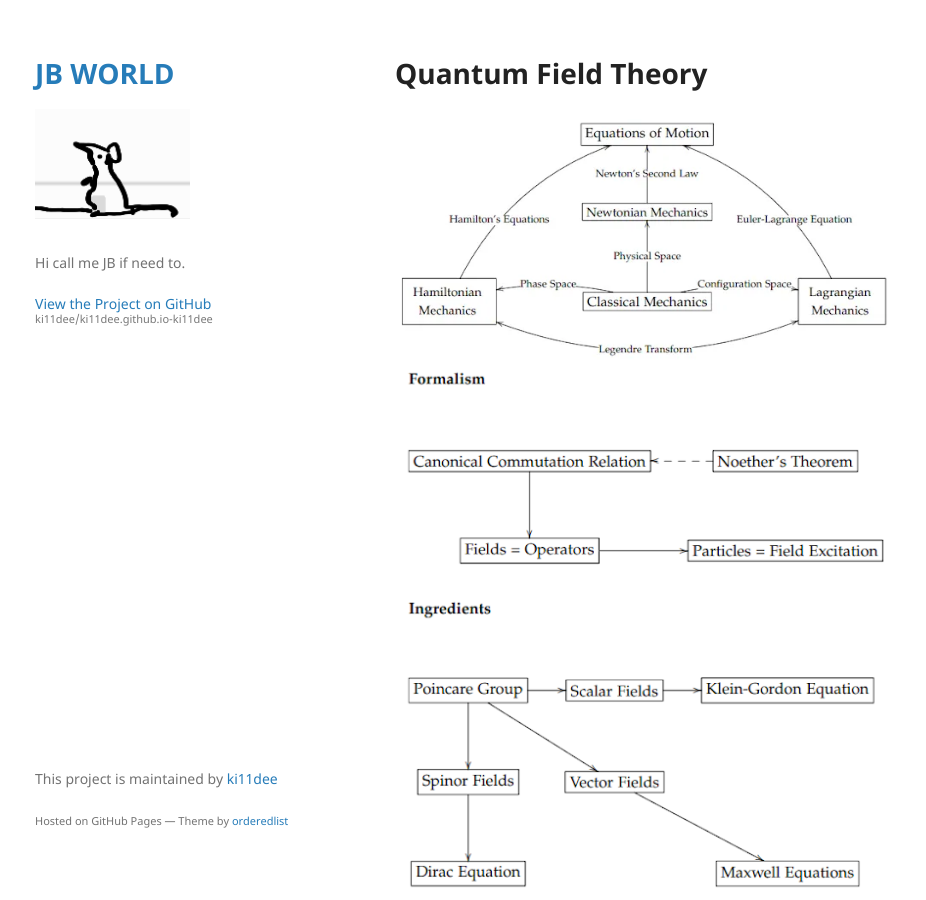
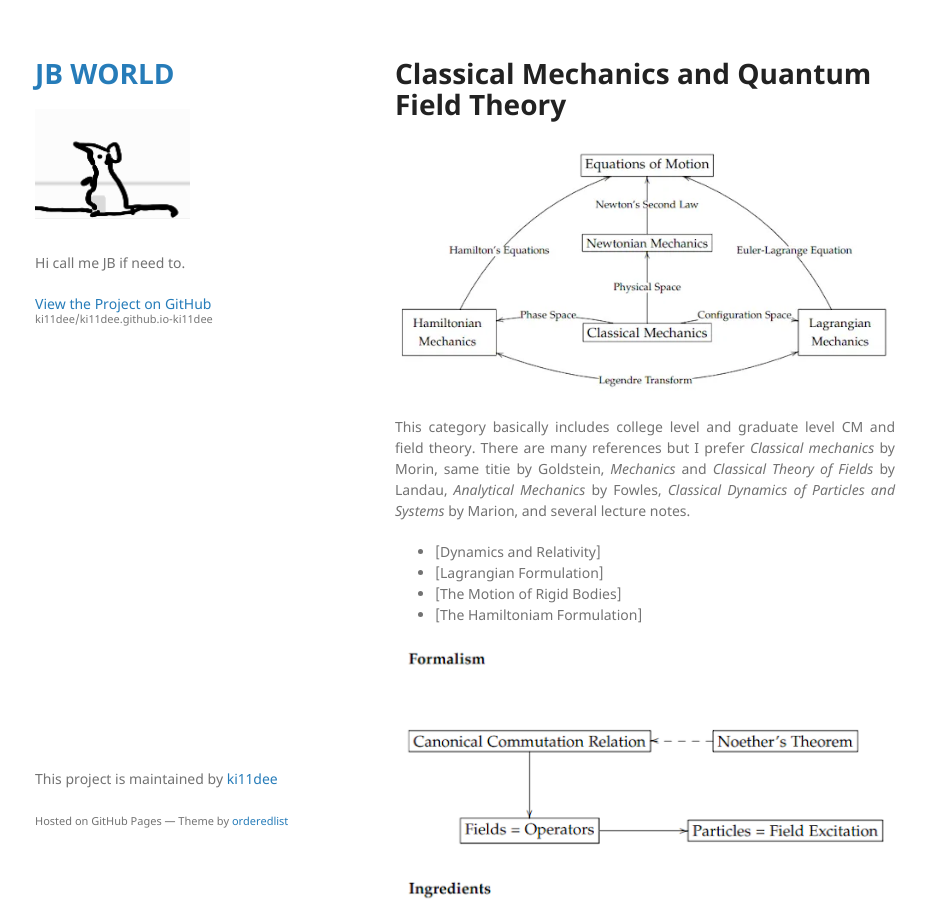
Before and after one commit to ki11dee/ki11dee.github.io-ki11dee, a Jekyll site: the page built from QFT/QFT_content.md, in a window 1280 px wide and 900 px high. Shown: the whole window, without its empty margins (175-1101 px from the left). Built offline with Jekyll 4.4.1, drawn with Linux system fonts in a browser that asks for light colours; our own code applies the rules of GitHub Pages for plain Markdown files.

Commit message:
Edit texts

```diff
--- a/QFT/QFT_content.md
+++ b/QFT/QFT_content.md
@@ -1,6 +1,15 @@
-# Quantum Field Theory
+# Classical Mechanics and Quantum Field Theory
 
 ![Map of CM](/assets/img/mapcm.png)
+
+This category basically includes college level and graduate level CM and field theory. There are many references but I prefer *Classical mechanics* by Morin, same titie by Goldstein, *Mechanics* and *Classical Theory of Fields* by Landau, *Analytical Mechanics* by Fowles, *Classical Dynamics of Particles and Systems* by Marion, and several lecture notes.
+
+- [Dynamics and Relativity]
+- [Lagrangian Formulation]
+- [The Motion of Rigid Bodies]
+- [The Hamiltoniam Formulation]
+
+
 ![Map of QFT](/assets/img/mapqft.png)
 
 There's couple of good lecture notes by David Tong(Thank you sir <3); Lecture notes on [QFT](https://www.damtp.cam.ac.uk/user/tong/qft.html), so check it out. Also QFT is known to be highly important in several fields especially theoretical Physics, not only HEP-TH but also including solid state physics and statistical physics. But presently I'm planning to major in condensed matter physics after attending graduate school, so I would just briefly study these topics.
```
Also changed, not shown: TSP/TSP_content.md (+4 -0 lines), index.md (+1 -2 lines).
